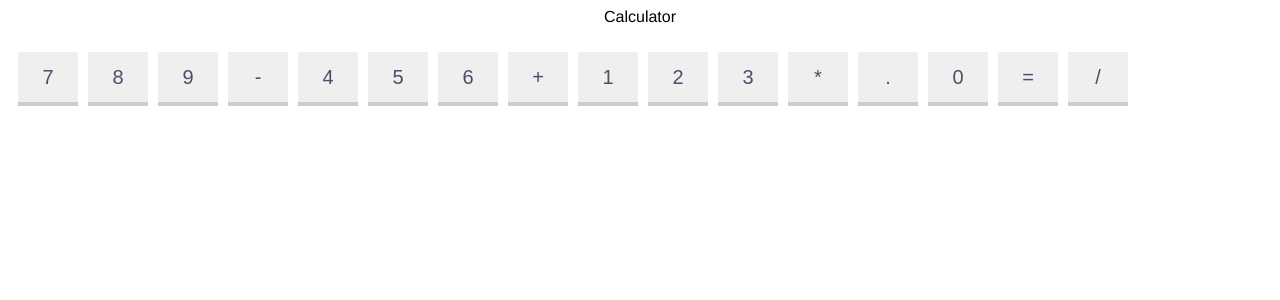
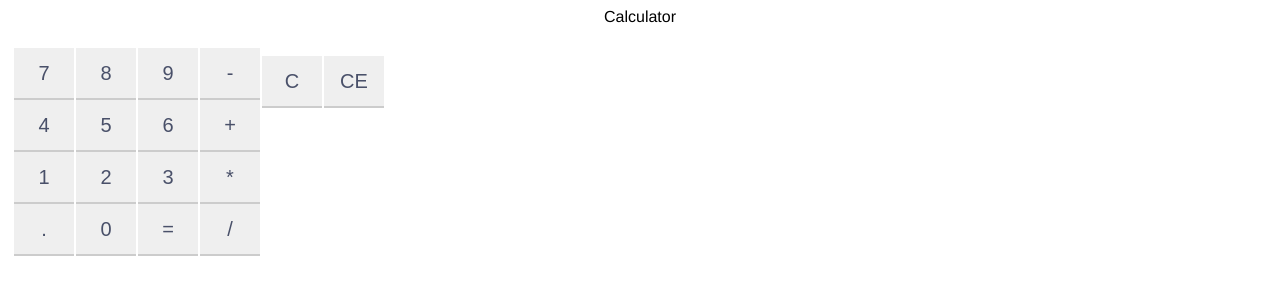
Before and after one commit to nevertheone/Angular-Calculator, an Angular app: page / in a window 1280 px wide. Shown: the top 300 px of the page. Built offline with nearby package versions, Linux system fonts and the light colour scheme.

Commit message:
4 files modified

```diff
--- a/src/app/app.component.css
+++ b/src/app/app.component.css
@@ -2,9 +2,12 @@ p {
   font-family: 'Franklin Gothic Medium', 'Arial Narrow', Arial, sans-serif;
 }
 .btns {
+  width: 309px;
   display: flex;
-  flex-direction: row;
   flex-wrap: wrap;
+}
+.btns > * {
+  flex: 0 0 10%;
 }
 .overlay {
   text-align: center;
@@ -21,11 +24,13 @@ p {
   width: 60px;
   height: 50px;
   float: left;
-  margin: 5px;
   font-size: 20px;
-  box-shadow: 0 4px rgba(0, 0, 0, 0.2);
+  overflow: hidden;
+  box-shadow: 0 2px rgba(0, 0, 0, 0.2);
+  margin: 1px;
+  transform: translateZ(0);
 }
-.btn-n:active {
+/* .btn-n:active {
   outline: 0;
   position: relative;
   left: 5px;
@@ -36,10 +41,11 @@ p {
   width: 60px;
   height: 50px;
   float: left;
-  margin: 5px;
+  margin: 1px;
   font-size: 20px;
-  box-shadow: 0 4px rgb(223, 223, 223);
-}
+  box-shadow: 0 2px rgb(223, 223, 223);
+  overflow: hidden;
+} */
 
 .btn-oc {
   outline: 0;
@@ -54,43 +60,13 @@ p {
   float: left;
   margin: 5px;
   font-size: 20px;
-  box-shadow: 0 4px rgba(0, 0, 0, 0.2);
+  overflow: hidden;
+  box-shadow: 0 2px rgba(0, 0, 0, 0.2);
 }
 .result {
   position: absolute;
-  top: 40px;
+  top: 35px;
   left: 20px;
-}
-
-.btn-clear {
-  outline: 0;
-  position: relative;
-  left: 5px;
-  top: -175px;
-  border: 0;
-  color: #495069;
-  background-color: 4px;
-  width: 60px;
-  height: 50px;
-  float: left;
-  margin: 5px;
-  font-size: 20px;
-  box-shadow: 0 4px rgba(0, 0, 0, 0.2);
-}
-.btn-clear:active {
-  outline: 0;
-  position: relative;
-  left: 5px;
-  top: -175px;
-  border: 0;
-  color: #495069;
-  background-color: rgb(185, 185, 185);
-  width: 60px;
-  height: 50px;
-  float: left;
-  margin: 5px;
-  font-size: 20px;
-  box-shadow: 0 4px rgb(223, 223, 223);
 }
 
 .rr {
@@ -100,3 +76,72 @@ p {
   width: 409px;
   visibility: hidden;
 }
+#btnc {
+  position: absolute;
+  left: 261px;
+  top: 55px;
+}
+#btnce {
+  position: absolute;
+  left: 323px;
+  top: 55px;
+}
+
+/* @keyframes ripple {
+  from {
+    opacity: 1;
+    transform: scale(0);
+  }
+
+  to {
+    opacity: 0;
+    transform: scale(10);
+  }
+}
+.btn span {
+  position: absolute;
+  border-radius: 50%;
+  /* To make it round */
+/* background-color: rgba(0, 0, 0, 0.3);
+
+  width: 100px;
+  height: 100px;
+  margin-top: -50px;
+  /* for positioning */
+/* margin-left: -50px;
+
+  animation: ripple 1s;
+  opacity: 0;
+} */
+.ripple {
+  position: relative;
+  overflow: hidden;
+  transform: translate3d(0, 0, 0);
+}
+
+.ripple:after {
+  content: '';
+  display: block;
+  position: absolute;
+  width: 100%;
+  height: 100%;
+  top: 0;
+  left: 0;
+  pointer-events: none;
+  background-image: radial-gradient(
+    circle,
+    rgb(0, 0, 0) 10%,
+    transparent 10.01%
+  );
+  background-repeat: no-repeat;
+  background-position: 50%;
+  transform: scale(10, 10);
+  opacity: 0;
+  transition: transform 0.5s, opacity 1s;
+}
+
+.ripple:active:after {
+  transform: scale(0, 0);
+  opacity: 0.3;
+  transition: 0s;
+}
--- a/src/app/app.component.html
+++ b/src/app/app.component.html
@@ -7,15 +7,15 @@
   <p>Calculator</p>
   <span class="result"> {{ calc }} </span>
   <div class="btns">
+    <button class="btn-n" (click)="clearL()" id="btnce">CE</button>
+    <button class="btn-n" (click)="clear()" id="btnc">C</button>
     <div
       *ngFor="let item of calcbuttons; let i = index"
       class="maindivcalculator"
     >
-      <button class="btn-n" (click)="click(item)">
+      <button class="btn-n ripple" (click)="click(item)" nc-ripple style="">
         {{ item.label }}
       </button>
     </div>
   </div>
-  <button class="btn-clear" (click)="clearL()">CE</button>
-  <button class="btn-clear" (click)="clear()">C</button>
 </div>
--- a/src/app/app.component.ts
+++ b/src/app/app.component.ts
@@ -38,6 +38,7 @@ export class AppComponent {
     if (this.calc == '00187') {
       document.getElementById('rr').style.visibility = 'visible';
     }
+    document.createElement('span').classList.add('ripple');
   }
 
   cO(operator: string) {
@@ -124,6 +125,7 @@ export class AppComponent {
         this.calculate();
     }
   }
+
 }
 
 interface Calcitems {
```
Also changed, not shown: src/app/app.module.ts (+4 -4 lines).
